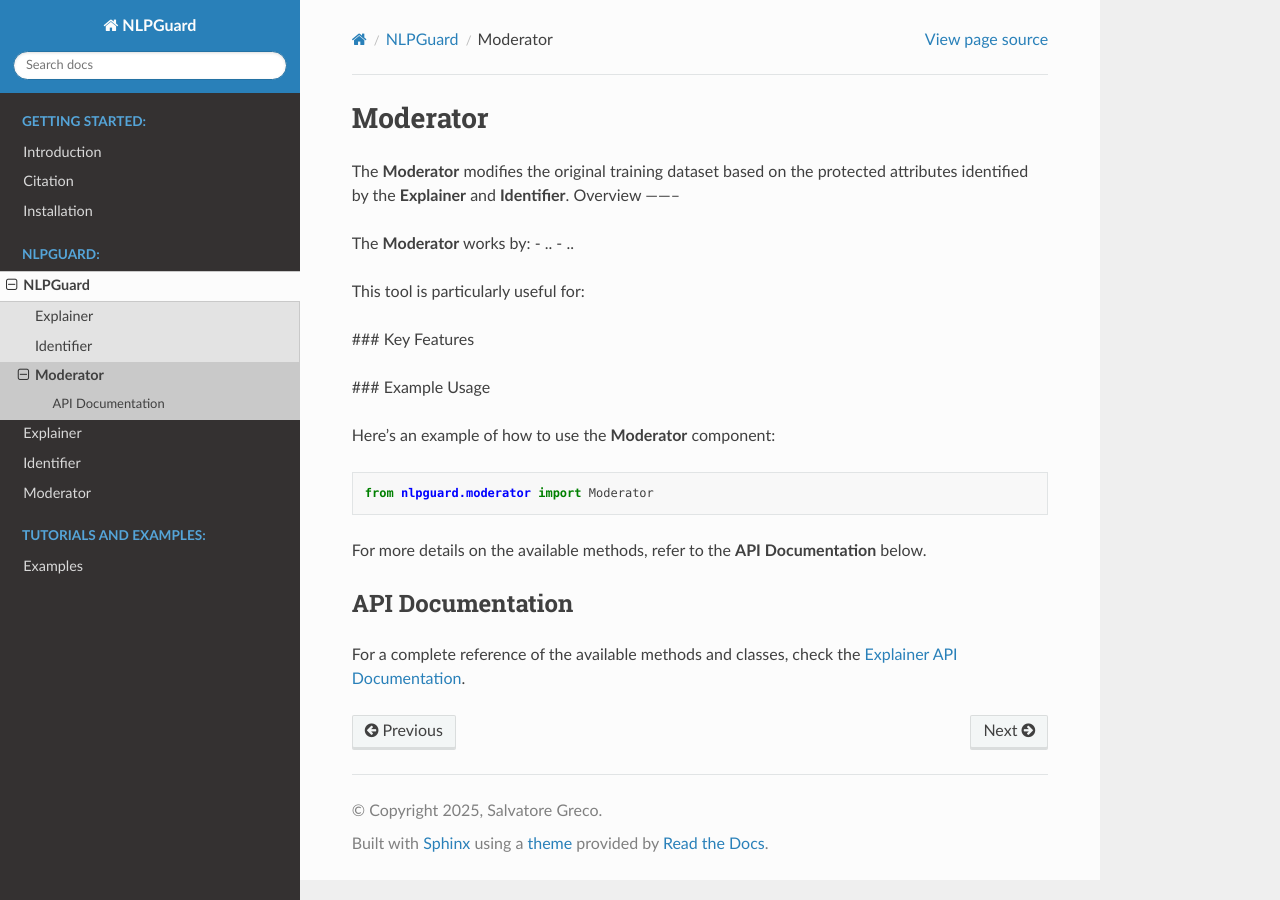
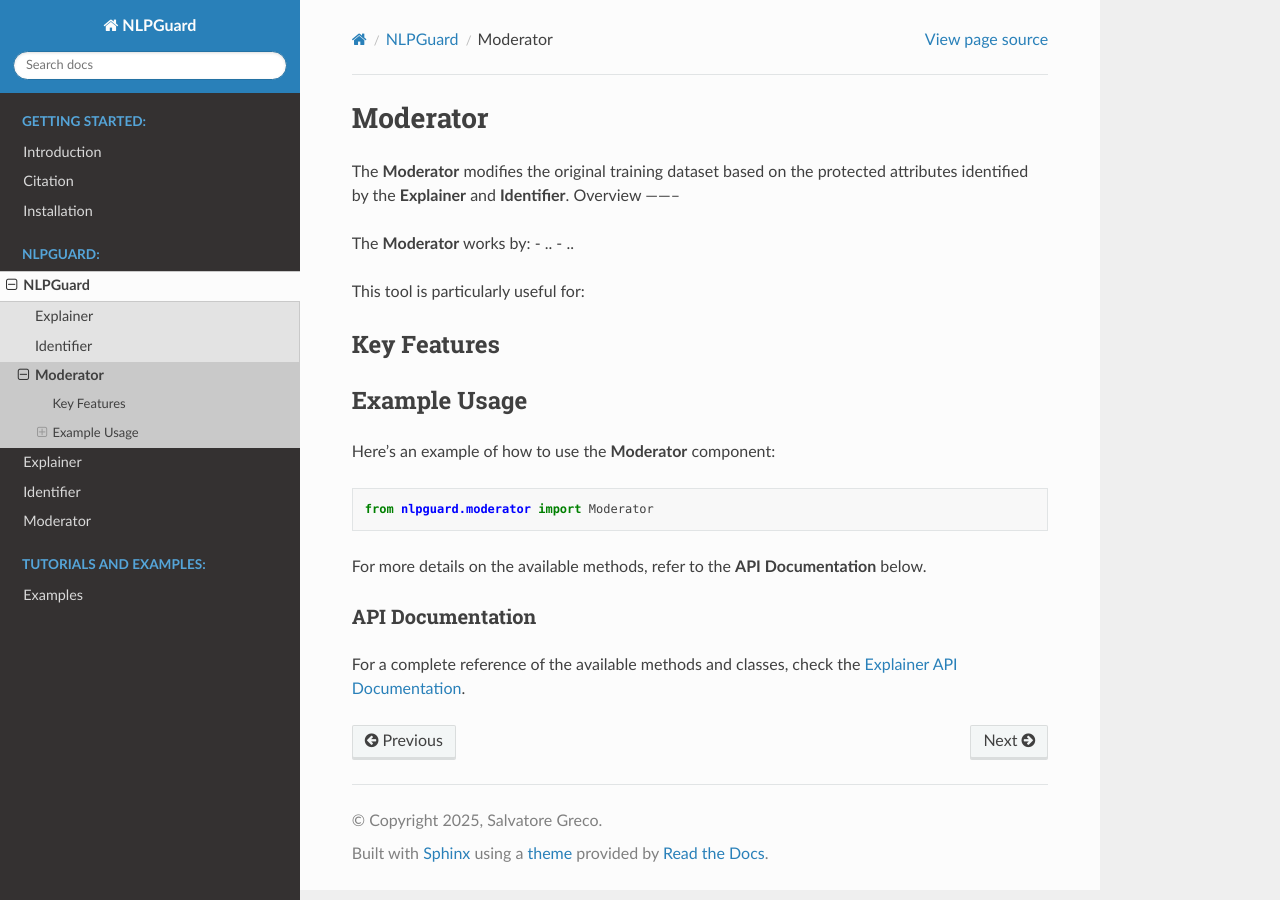
Before and after one commit to grecosalvatore/nlpguard, a Sphinx documentation site: the page built from docs/source/nlpguard/moderator/index.rst, in a window 1280 px wide. Built offline with Sphinx 7.4.7 and the Read the Docs theme 3.1.0, drawn with Linux system fonts in a browser that asks for light colours.

Commit message:
Updated docs

```diff
--- a/docs/source/nlpguard/identifier/index.rst
+++ b/docs/source/nlpguard/identifier/index.rst
@@ -11,7 +11,8 @@ The **Identifier** works by:
 
 ### Key Features
 
-### Example Usage
+Example Usage
+~~~~~~~~~~~~
 
 Here’s an example of how to use the **Explainer** component:
 
--- a/docs/source/nlpguard/moderator/index.rst
+++ b/docs/source/nlpguard/moderator/index.rst
@@ -12,10 +12,11 @@ The **Moderator** works by:
 This tool is particularly useful for:
 
 
-### Key Features
+Key Features
+~~~~~~~~~~~~
 
-
-### Example Usage
+Example Usage
+~~~~~~~~~~~~
 
 Here’s an example of how to use the **Moderator** component:
 
```
Also changed, not shown: README.md (+1 -2 lines).
